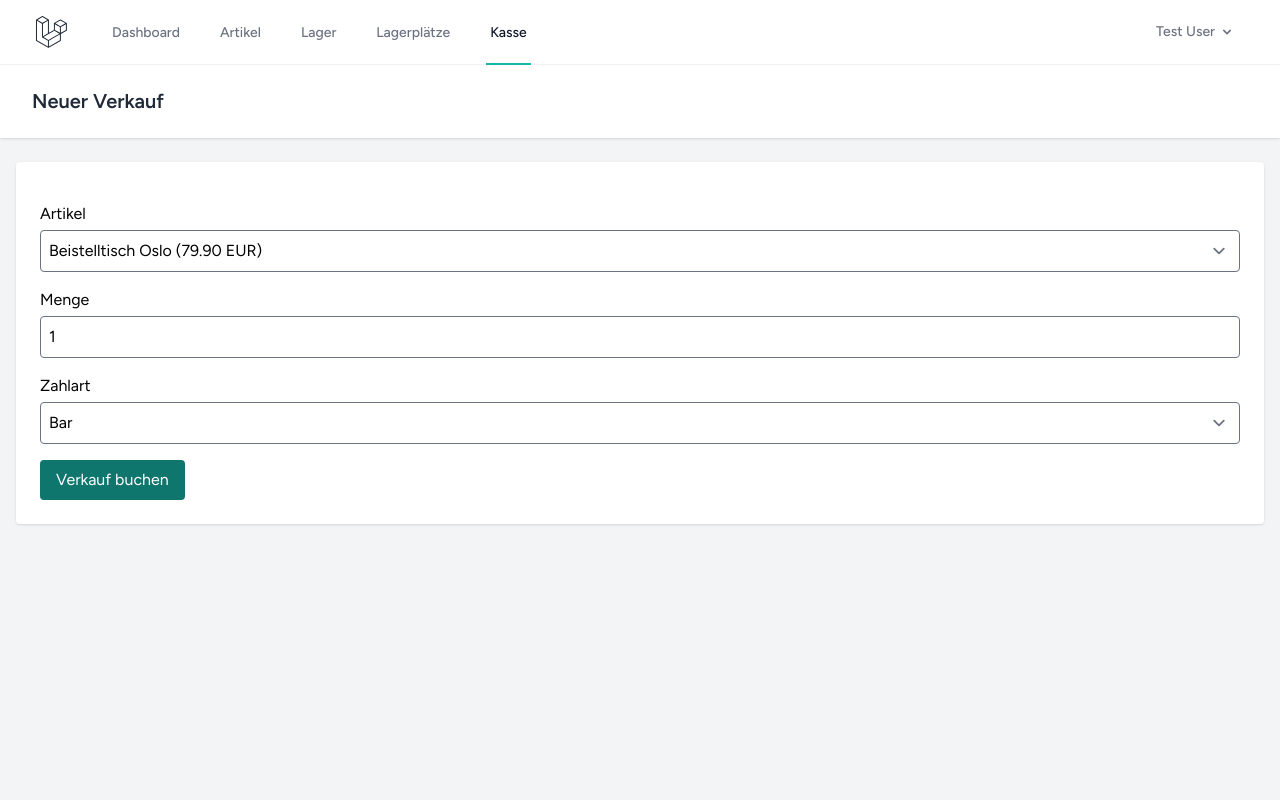
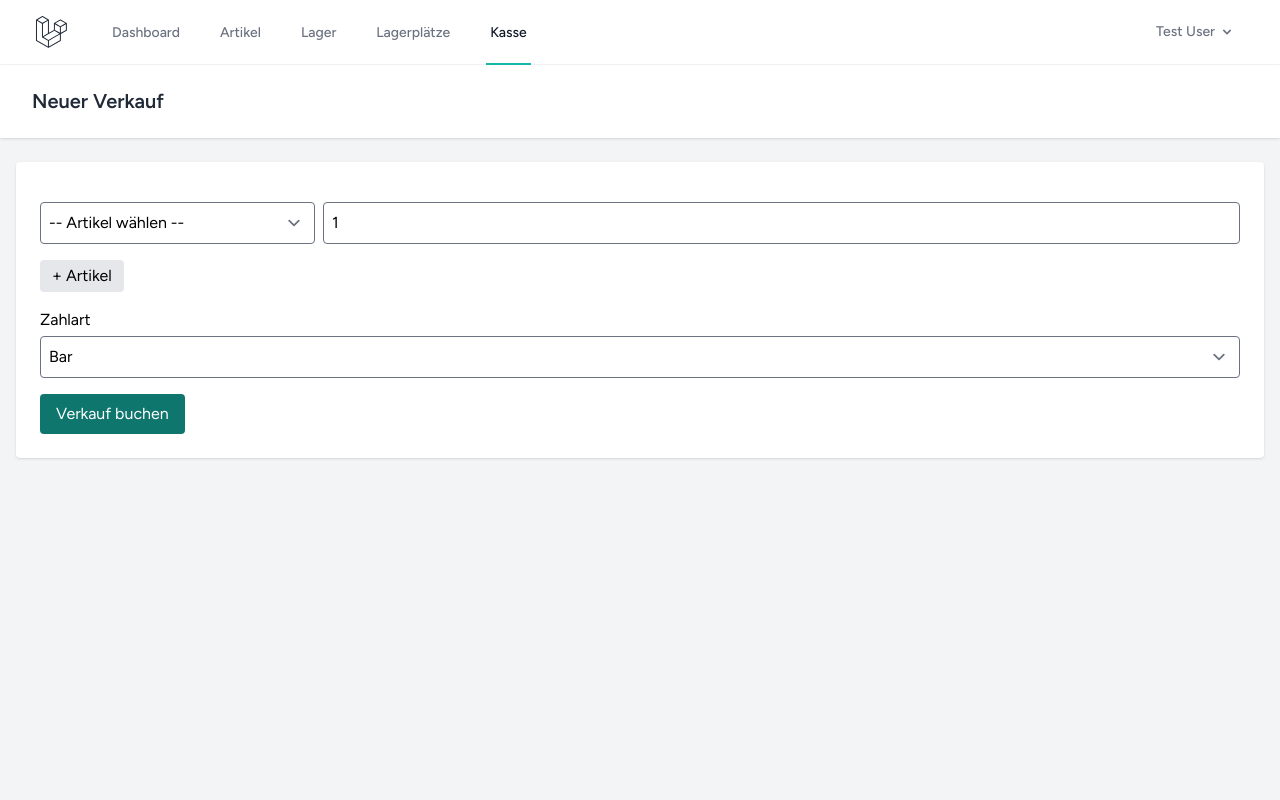
Before and after one commit to Gitm3h/Projekt-Neumann, a Laravel app: page /sales/create in a window 1280 px wide. Run offline with Laravel 12, Linux system fonts and the light colour scheme; a user stored in the database is signed in; data comes from the database, SQL or seed files in the repository; style sheets or scripts are compiled from the project's sources.

Commit message:
added more article to cart

```diff
--- a/app/Http/Controllers/SaleController.php
+++ b/app/Http/Controllers/SaleController.php
@@ -24,29 +24,51 @@ class SaleController extends Controller
     public function store(Request $request)
     {
         $data = $request->validate([
-            'article_id' => 'required|exists:articles,id',
-            'quantity' => 'required|integer|min:1',
-            'payment_method' => 'required',
+            'items' => ['required', 'array'],
+            'items.*.article_id' => ['nullable', 'exists:articles,id'],
+            'items.*.quantity' => ['nullable', 'integer', 'min:1'],
+            'payment_method' => ['required'],
         ]);
-        $article = Article::findOrFail($data['article_id']);
+
+        $lines = collect($data['items'])->filter(function ($row)
+        {
+            return !empty($row['article_id']) && ($row['quantity'] ?? 0) > 0;
+        });
+
+        if ($lines->isEmpty())
+        {
+            return back()->withErrors(['items' => 'Bitte mindestens einen Artikel wählen.']);
+        }
+
+        $total = 0;
+        foreach ($lines as $row)
+        {
+            $article = Article::findOrFail($row['article_id']);
+            $total += $article->price * $row['quantity'];
+        }
 
         $sale =Sale::create([
             'user_id' => auth()->id(),
             'payment_method' => $data['payment_method'],
-            'total' => $article->price * $data['quantity'],
+            'total' => $total,
             'date' => now(),
         ]);
 
-        $sale->items()->create([
-            'article_id' => $article->id,
-            'quantity' => $data['quantity'],
-            'unit_price' => $article->price,
-        ]);
+        foreach ($lines as $row)
+        {
+            $article =Article::findOrFail($row['article_id']);
 
-        $stock = Stock::where('article_id', $article->id)->first();
-        if ($stock) { $stock->quantity = $stock->quantity - $data['quantity']; }
 
-        return redirect()->route('sales.index');
+            $sale->items()->create([
+                'article_id' => $article->id,
+                'quantity' => $row['quantity'],
+                'unit_price' => $article->price,
+            ]);
 
+            $stock = Stock::where('article_id', $article->id)->first();
+            if ($stock) { $stock->quantity = $stock->quantity - $row['quantity'];
+            $stock->save();}
+        }
+
+        return redirect()->route('sales.index');}
     }
-}
--- a/resources/views/sales/create.blade.php
+++ b/resources/views/sales/create.blade.php
@@ -9,18 +9,20 @@
               class="bg-white p-6 rounded shadow space-y-4">
 
             @csrf
-            <div>
-                <label class="block mb-1">Artikel</label>
-                <select name='article_id' class="w-full border rounded p-2">
-                    @foreach ($articles as $article)
-                        <option value="{{ $article->id }}">{{ $article->name }} ({{$article->price}} EUR)</option>
-                    @endforeach
-                </select>
+            <div id="positionen" class="space-y-4">
+                <div class="position flex gap-2">
+                    <select name="items[0][article_id]" class="flex-1 border rounded p-2">
+                        <option value="">-- Artikel wählen --</option>
+                        @foreach ($articles as $article)
+                            <option value="{{ $article->id }}">{{ $article->name }} ({{$article->price}} EUR)</option>
+                        @endforeach
+                    </select>
+                    <input name="items[0][quantity]" type="number" min="1" value="1" class="w-full border rounded p-2">
+                </div>
             </div>
-            <div>
-                <label class="block mb-1">Menge</label>
-                <input name='quantity' type="number" min="1" value="1" class="w-full border rounded p-2">
-            </div>
+
+            <button type="button" id="addRow" class="px-3 py-1 bg-gray-200 rounded">+ Artikel</button>
+
             <div>
                 <label class="block mb-1">Zahlart</label>
                 <select name="payment_method" class="w-full border rounded p-2">
@@ -34,4 +36,23 @@
 
         </form>
     </div>
+    <script>
+        let index = 1;
+
+        document.getElementById('addRow').addEventListener('click', function()
+        {
+            const container = document.getElementById('positionen');
+            const clone = container.querySelector('position').cloneNode(true);
+
+            clone.querySelectorAll('select, input').forEach(function (feld)
+            {
+                feld.name = feld.name.replace('[0', '[' + index + ']');
+                if (feld.tagName === 'SELECT') feld.selectedIndex = 0;
+                if (feld.tagName === 'INPUT') feld.value = 1;
+            });
+
+            container.appendChild(clone);
+            index++;
+        });
+    </script>
 </x-app-layout>
```
